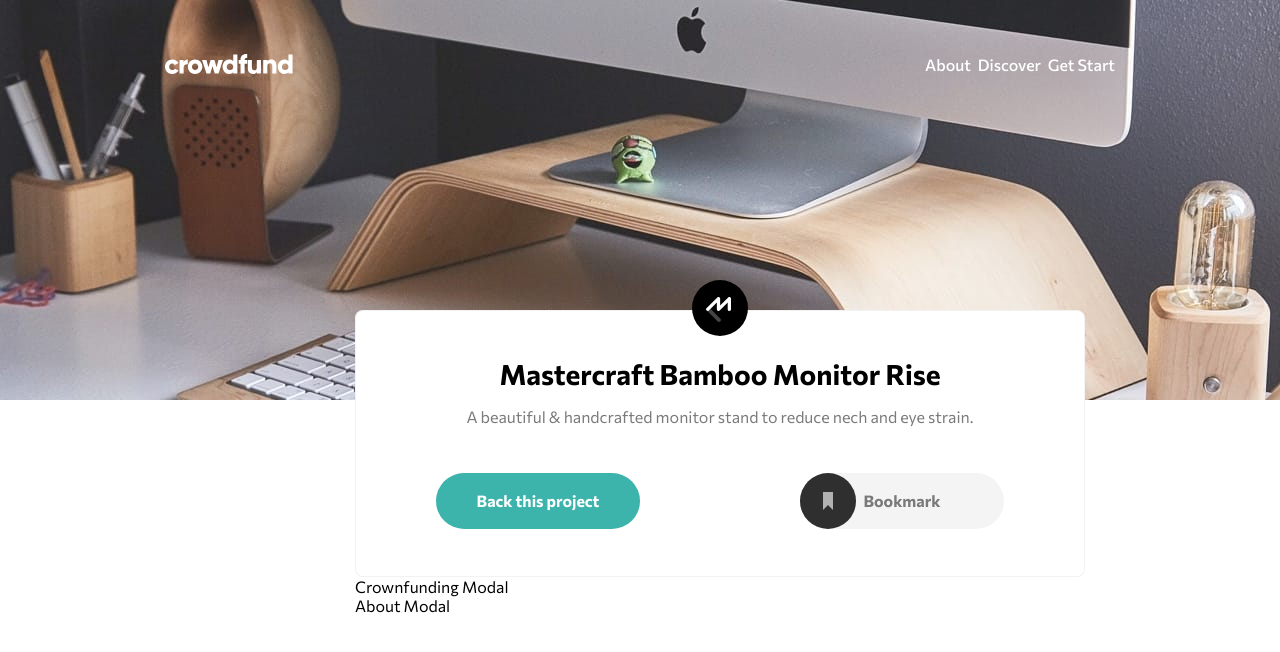
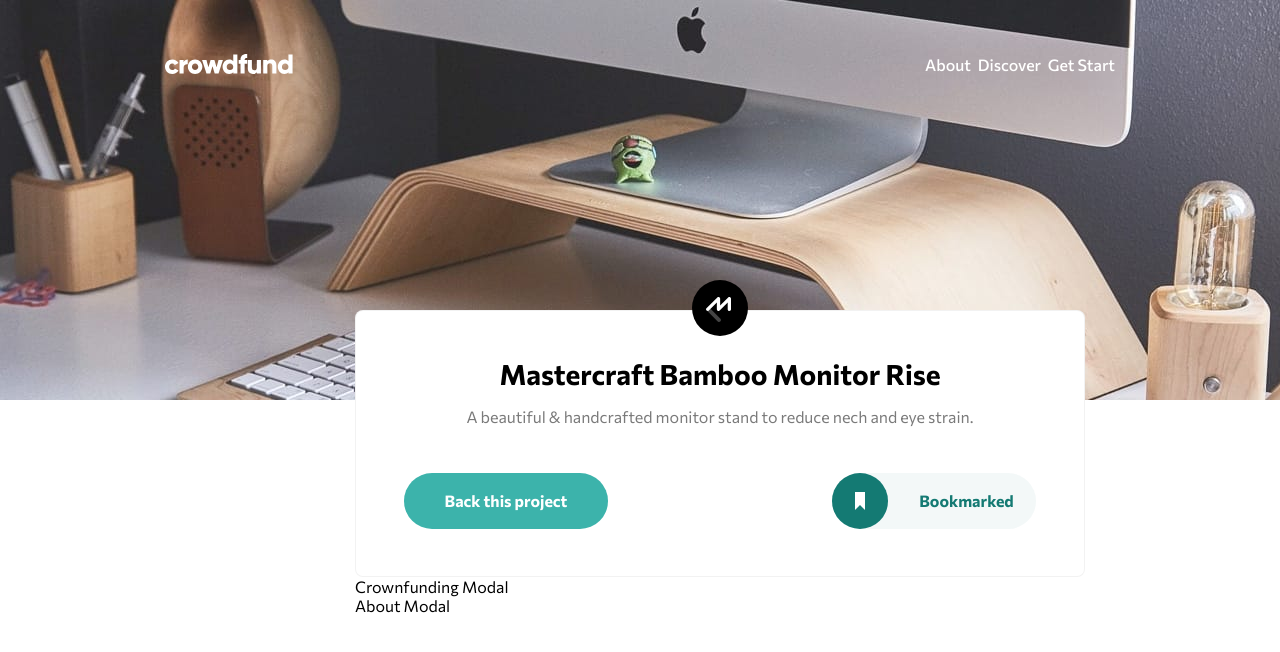
Before and after one commit to magali-gs/crowdfunding-product-page, a React (Create React App) app: page / in a window 1280 px wide. Shown: the top 652 px of the page. Built offline with nearby package versions, Linux system fonts and the light colour scheme.

Commit message:
Finished custom buttom on intro-modal

```diff
--- a/src/components/custom-buttom/custom-buttom.styles.scss
+++ b/src/components/custom-buttom/custom-buttom.styles.scss
@@ -13,18 +13,29 @@ button {
 		background-color: #147a73;
 	}
 	&.bookmark {
+		padding-left: 71px;
 		background-color: rgba(47, 47, 47, 0.05);
 		color: #7a7a7a;
-		span.icon {
+		text-align: center;
+		svg.icon {
 			position: absolute;
 			left: 0;
 			top: 0;
-			background: url(../../assets/icon-bookmark.svg) no-repeat;
 			width: 56px;
 			height: 56px;
 		}
-		&:active > span.icon > g > circle {
+		&:active > svg.icon > g > circle {
 			fill: #707070;
+		}
+		&.bookmarked {
+			background-color: rgba(20, 122, 115, 0.05);
+			color: #147a73;
+			svg.icon circle {
+				fill: #147a73;
+			}
+			svg.icon path {
+				fill: #fff;
+			}
 		}
 	}
 }
--- a/src/components/intro-modal/intro-modal.component.jsx
+++ b/src/components/intro-modal/intro-modal.component.jsx
@@ -1,24 +1,42 @@
+import { useState } from "react";
+
 import { ReactComponent as LogoMasterCraft } from "../../assets/logo-mastercraft.svg";
+import { ReactComponent as Bookmark } from "../../assets/icon-bookmark.svg";
 import CustomButtom from "../custom-buttom/custom-buttom.component";
+
 import "./intro-modal.styles.scss";
 
-const IntroModal = () => (
+const IntroModal = () => {
+	const [bookmarked, setBookmarked] = useState('false');
+
+	const handleClick = () => {
+		setBookmarked(!bookmarked);
+	}
+
+	return (
 		<div className="intro-modal">
 			<LogoMasterCraft className="logo" />
 			<div className="inner-container">
 				<div className="content">
 					<h2>Mastercraft Bamboo Monitor Rise</h2>
 					<p>
-					A beautiful & handcrafted monitor stand to reduce nech and
-					eye strain.
+						A beautiful & handcrafted monitor stand to reduce nech
+						and eye strain.
 					</p>
 				</div>
 				<div className="buttoms">
 					<CustomButtom>Back this project</CustomButtom>
-				<CustomButtom className='bookmark'><span className='icon'></span>Bookmark</CustomButtom>
+					<CustomButtom
+						className={`bookmark ${bookmarked ? "bookmarked" : ""}`}
+						onClick={handleClick}
+					>
+						<Bookmark className="icon" />
+						{bookmarked ? "Bookmarked" : "Bookmark"}
+					</CustomButtom>
 				</div>
 			</div>
 		</div>
 	);
+};
 
 export default IntroModal;
--- a/src/components/intro-modal/intro-modal.styles.scss
+++ b/src/components/intro-modal/intro-modal.styles.scss
@@ -10,6 +10,7 @@
 	}
 	.inner-container {
 		width: 100%;
+		padding: 0 48px;
 		background-color: #fff;
 		border: 1px solid rgba(0, 0, 0, 0.0497193);
 		border-radius: 8px;
@@ -37,7 +38,7 @@
 	.buttoms {
 		width: 100%;
 		display: flex;
-		justify-content: space-around;
+		justify-content: space-between;
 		align-items: center;
 	}
 }
```
Lines whose indentation alone changed are shown as unchanged.
